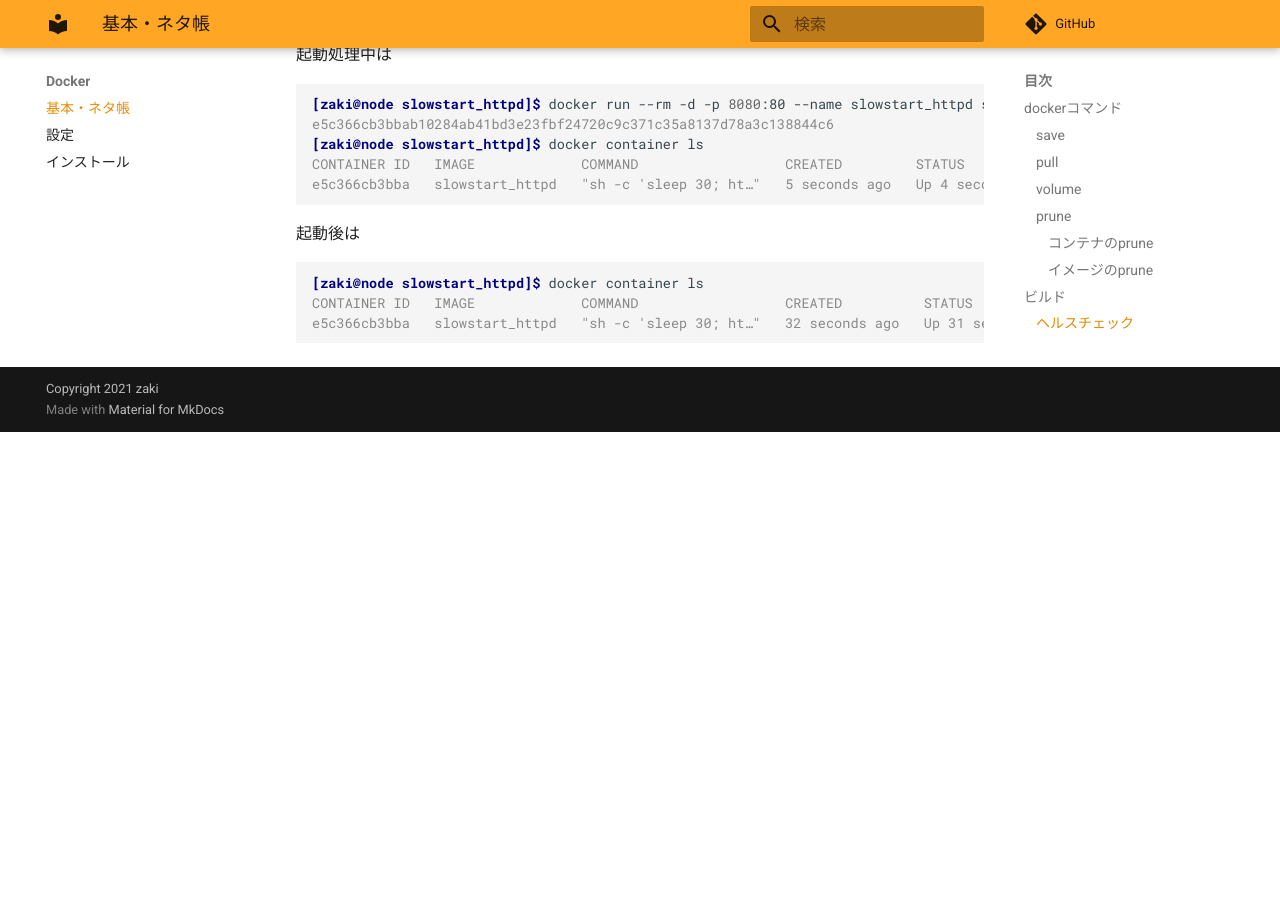
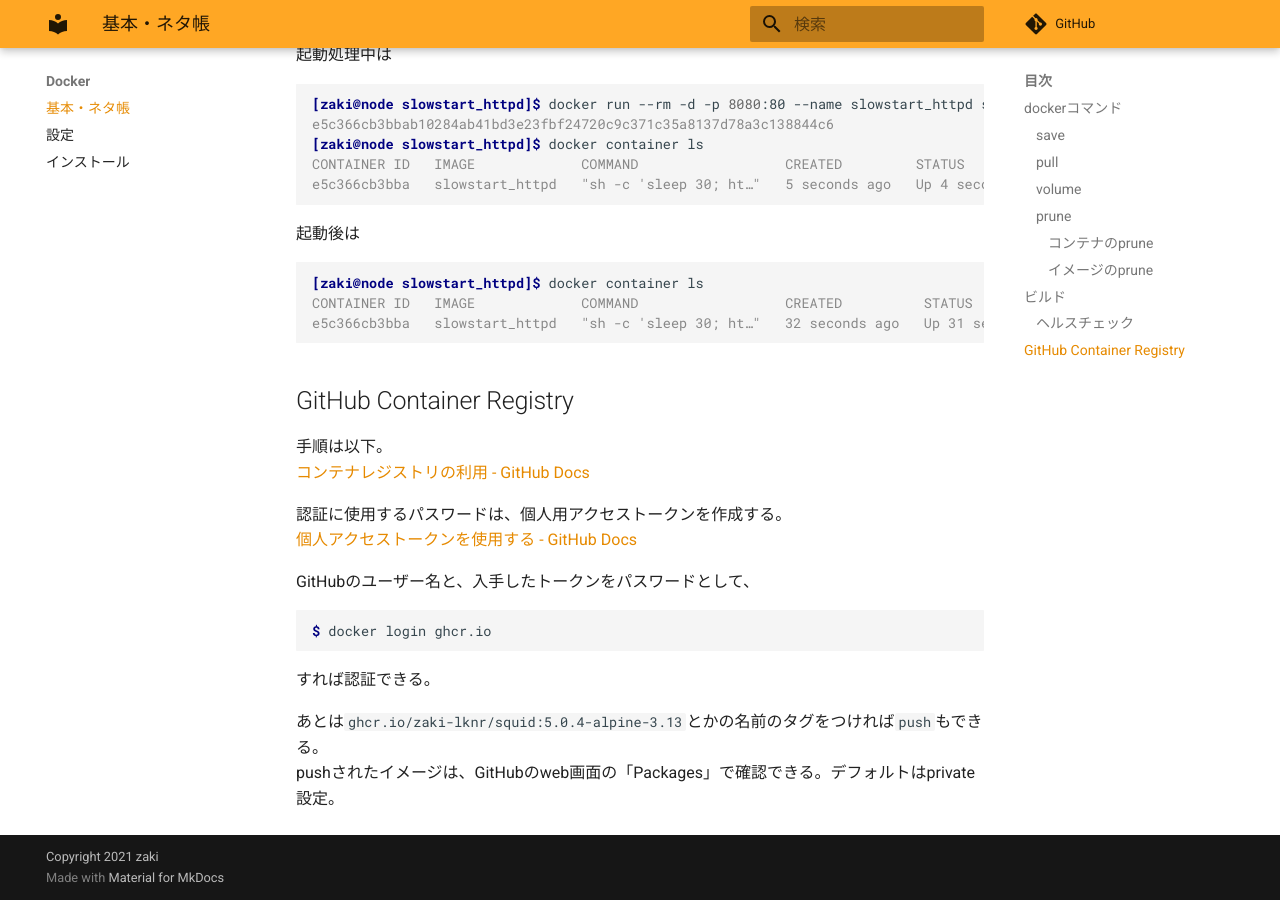
Before and after one commit to zaki-lknr/docs, an MkDocs documentation site: the page built from docs/Docker/index.md, in a window 1280 px wide and 900 px high, scrolled down 1947 px. Built offline with MkDocs 1.6.1 and Material for MkDocs 9.7.7, drawn with Linux system fonts in a browser that asks for light colours; comment, search, counter and statistics services are not loaded; before the commit the page ends 2379 px from its top, so only the background shows below that.

Commit message:
add: docker: GitHub Container Registryの使い方

````diff
--- a/docs/Docker/index.md
+++ b/docs/Docker/index.md
@@ -105,3 +105,22 @@ e5c366cb3bba   slowstart_httpd   "sh -c 'sleep 30; ht…"   5 seconds ago   Up 4
 CONTAINER ID   IMAGE             COMMAND                  CREATED          STATUS                    PORTS                                   NAMES
 e5c366cb3bba   slowstart_httpd   "sh -c 'sleep 30; ht…"   32 seconds ago   Up 31 seconds (healthy)   0.0.0.0:8080->80/tcp, :::8080->80/tcp   slowstart_httpd
 ```
+
+## GitHub Container Registry
+
+手順は以下。
+[コンテナレジストリの利用 - GitHub Docs](https://docs.github.com/ja/packages/working-with-a-github-packages-registry/working-with-the-container-registry)
+
+認証に使用するパスワードは、個人用アクセストークンを作成する。
+[個人アクセストークンを使用する - GitHub Docs](https://docs.github.com/ja/authentication/keeping-your-account-and-data-secure/creating-a-personal-access-token)
+
+GitHubのユーザー名と、入手したトークンをパスワードとして、
+
+```console
+$ docker login ghcr.io
+```
+
+すれば認証できる。
+
+あとは`ghcr.io/zaki-lknr/squid:5.0.4-alpine-3.13`とかの名前のタグをつければ`push`もできる。
+pushされたイメージは、GitHubのweb画面の「Packages」で確認できる。デフォルトはprivate設定。
````
